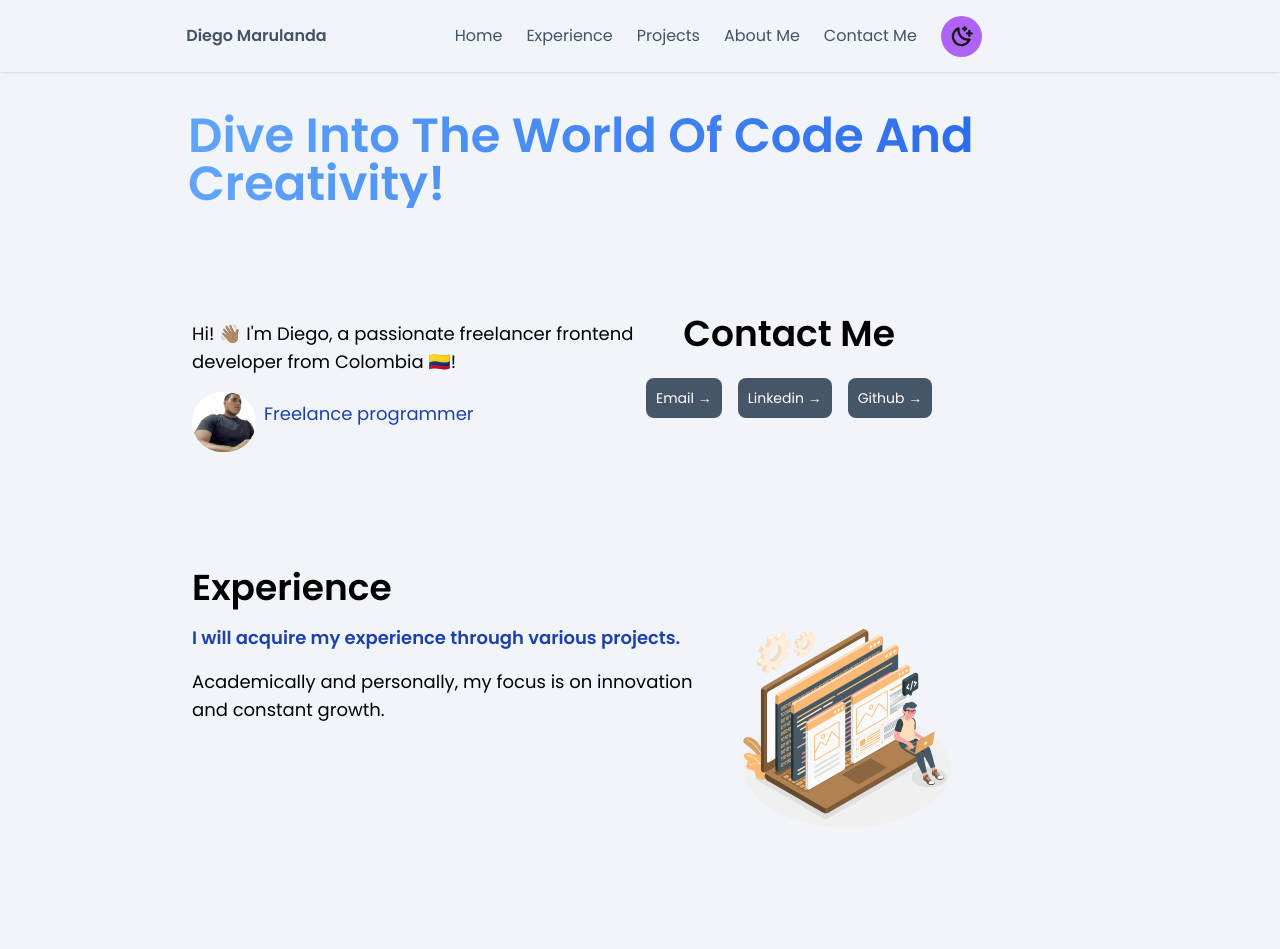
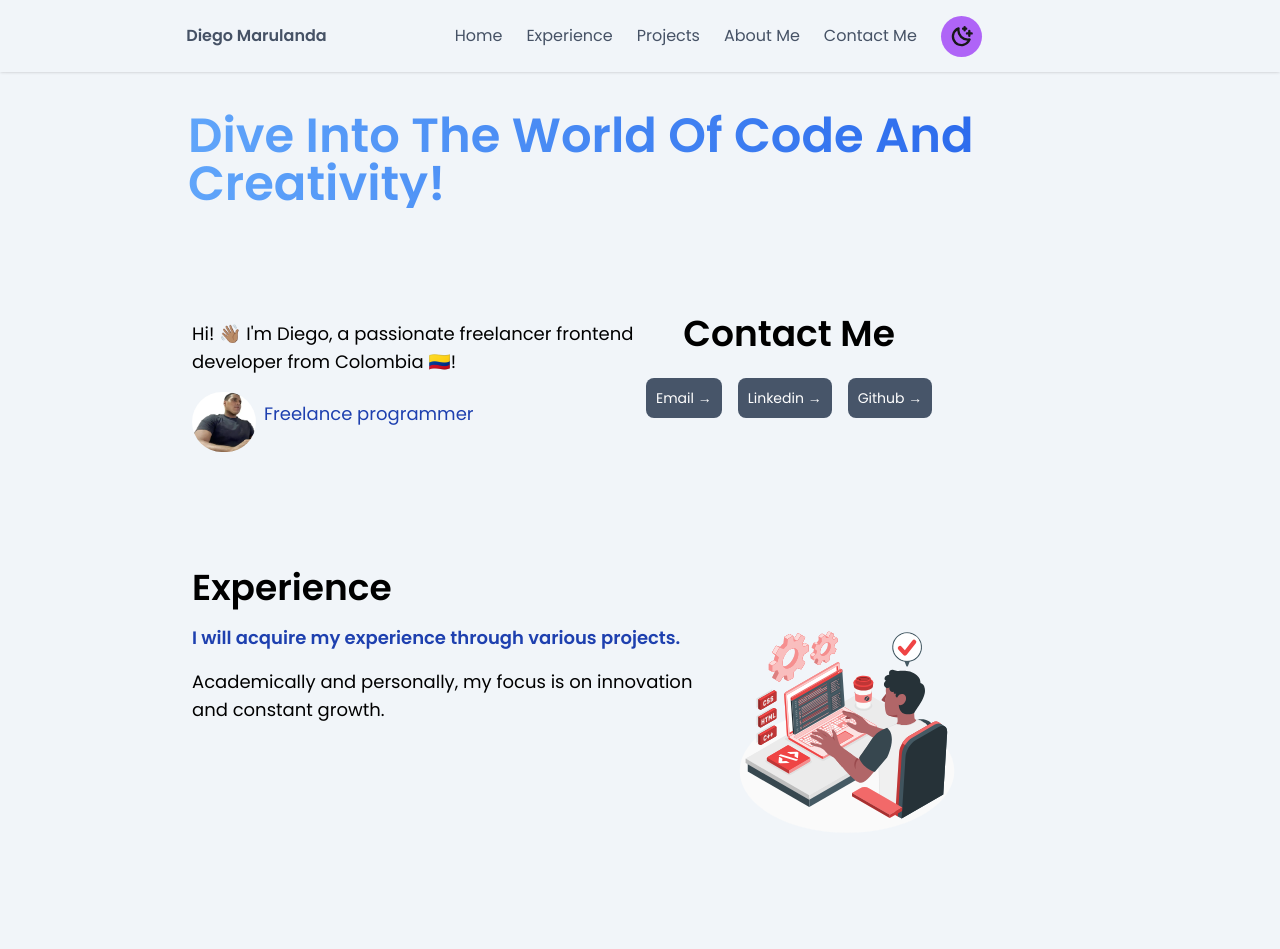
Before and after one commit to DiegoMarulandaB/Portfolio, a Next.js app: page / in a window 1280 px wide. Shown: the top 949 px of the page. Built offline with nearby package versions, Linux system fonts and the light colour scheme.

Commit message:
feat: :sparkles: add new svg developer

```diff
--- a/src/components/Experience/Experience.tsx
+++ b/src/components/Experience/Experience.tsx
@@ -23,7 +23,7 @@ const Experience = () => {
               <div className="flex flex-col items-start text-start justify-start md:items-center md:text-center md:justify-center mr-12">
                 <img
                   className="mt-[-24px] aspect-auto object-cover"
-                  src="/assets/svg/developer.svg"
+                  src="/assets/svg/dev.svg"
                   alt="image developer"
                   loading="lazy"
                   width="220"
```
Also changed, not shown: public/assets/svg/dev.svg (added), public/assets/svg/developer.svg (deleted).
